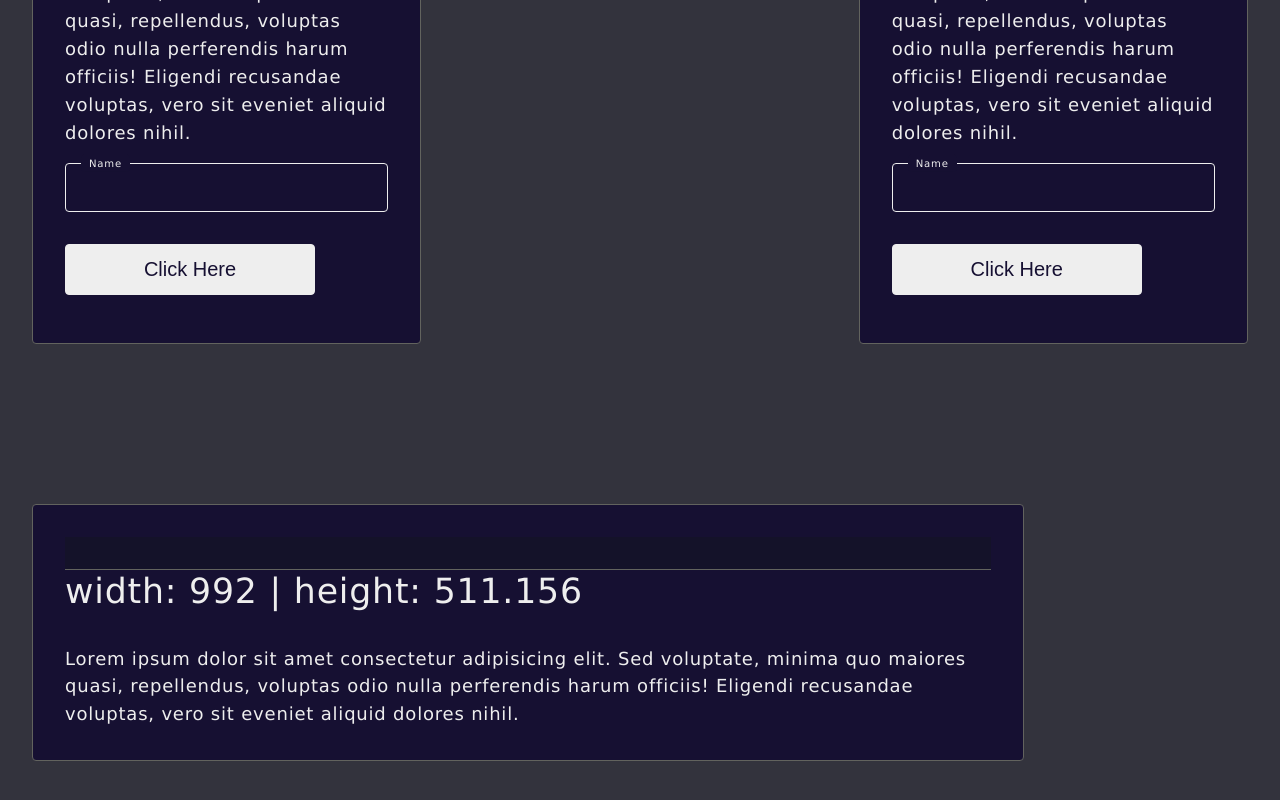
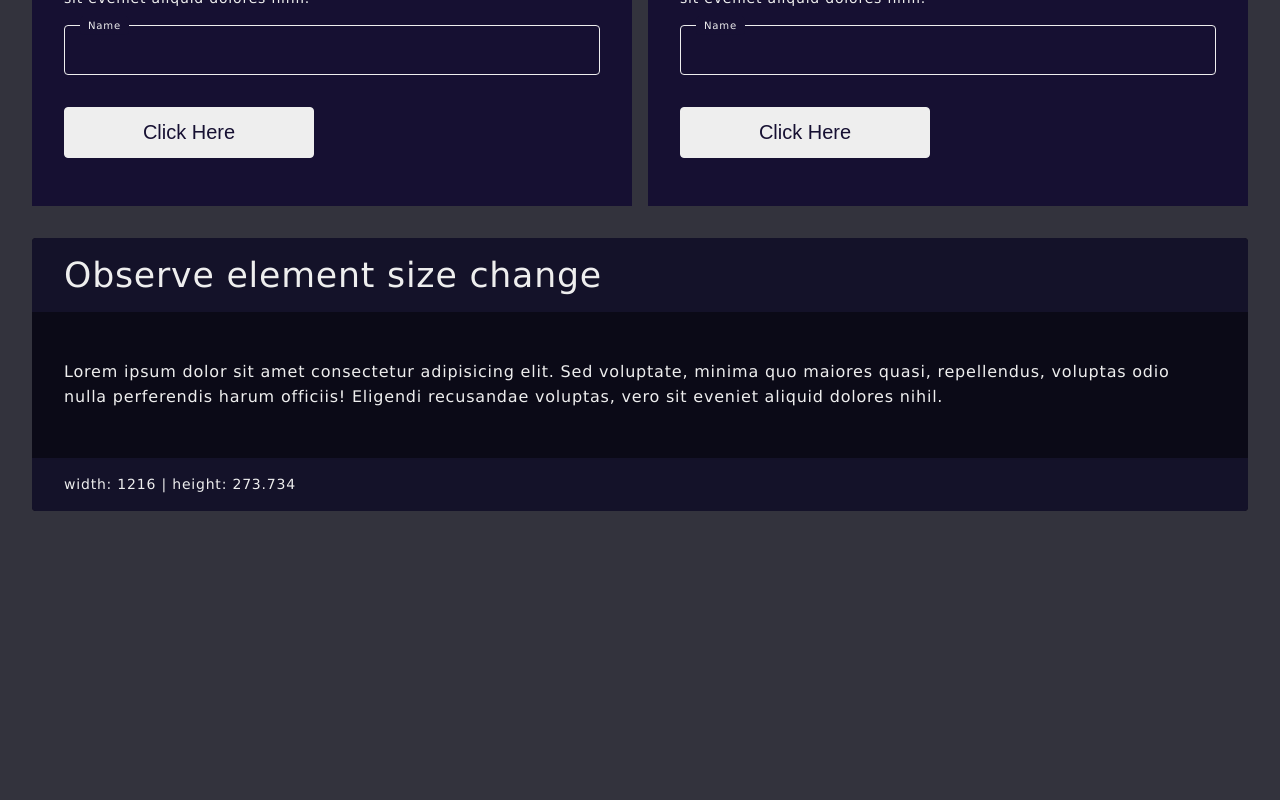
Before and after one commit to plake492/typescript_next, a Next.js app: page / in a window 1280 px wide. Shown: the part 312-1112 px from the top of the page. After the commit the page ends 983 px from the top, so only its background shows below. Built offline with nearby package versions, Linux system fonts and the light colour scheme.

Commit message:
Update home

```diff
--- a/components/ImageComponent.tsx
+++ b/components/ImageComponent.tsx
@@ -39,7 +39,6 @@ export const ImageComponent: React.FC<ImageComponent> = ({
   }, [width, height, isLandscape])
 
   return (
-    <div className="shader">
     <Image
       src={staticImg ? `/images/${src}` : src}
       width={calculatedWidth}
@@ -50,7 +49,5 @@ export const ImageComponent: React.FC<ImageComponent> = ({
       placeholder={imgBase64 ? 'blur' : 'empty'}
       blurDataURL={imgBase64 || ''}
     />
-      {shader && shader}
-    </div>
   )
 }
--- a/pages/index.tsx
+++ b/pages/index.tsx
@@ -1,14 +1,13 @@
 import { useState, useRef } from 'react'
 import Head from 'next/head'
-
 import { useResizeObserver } from '../hooks/useResizeObserver'
-import { conditionalClasses } from '../utils/helpers'
+import { Card } from '../components/Card'
 
 export default function Home() {
   const inputRef = useRef()
   const [input, setInput] = useState('')
 
-  const { width, height } = useResizeObserver(inputRef, ['padding', 'margin'])
+  const { width, height } = useResizeObserver(inputRef, ['padding'])
 
   return (
     <div className="container py-xxxl">
@@ -19,8 +18,8 @@ export default function Home() {
       </Head>
 
       <div className="d-flex flex-col flex-md-row justify-content-between flex-gap-md">
-        <div className="card bg-midnight p-xl flex-1">
-          <p className="small">
+        <div className="bg-midnight p-xl flex-1">
+          <p className="text-xs">
             Lorem ipsum dolor sit amet consectetur adipisicing elit. Sed
             voluptate, minima quo maiores quasi, repellendus, voluptas odio
             nulla perferendis harum officiis! Eligendi recusandae voluptas, vero
@@ -32,8 +31,8 @@ export default function Home() {
           </div>
           <button className="mt-xl btn  d-block">Click Here</button>
         </div>
-        <div className="card bg-midnight p-xl flex-1">
-          <p className="small">
+        <div className="bg-midnight p-xl flex-1">
+          <p className="text-xs">
             Lorem ipsum dolor sit amet consectetur adipisicing elit. Sed
             voluptate, minima quo maiores quasi, repellendus, voluptas odio
             nulla perferendis harum officiis! Eligendi recusandae voluptas, vero
@@ -51,7 +50,6 @@ export default function Home() {
         </div>
       </div>
       <div
-        className="card bg-midnight p-xl my-xxxl"
         ref={inputRef}
         style={
           {
@@ -59,18 +57,28 @@ export default function Home() {
             '--card-width': width + 'px'
           } as React.CSSProperties
         }
+        className="my-xl"
       >
-        <div className="card__header"></div>
-        <h5 className={conditionalClasses([true, 'blue', true])}>
-          width: {width} | height: {height}
-        </h5>
-
-        <p className="small pt-xl">
-          Lorem ipsum dolor sit amet consectetur adipisicing elit. Sed
-          voluptate, minima quo maiores quasi, repellendus, voluptas odio nulla
-          perferendis harum officiis! Eligendi recusandae voluptas, vero sit
-          eveniet aliquid dolores nihil.
-        </p>
+        <Card
+          block
+          noBorder
+          header={<h5>Observe element size change</h5>}
+          content={
+            <>
+              <p className="py-xl">
+                Lorem ipsum dolor sit amet consectetur adipisicing elit. Sed
+                voluptate, minima quo maiores quasi, repellendus, voluptas odio
+                nulla perferendis harum officiis! Eligendi recusandae voluptas,
+                vero sit eveniet aliquid dolores nihil.
+              </p>
+            </>
+          }
+          footer={
+            <p>
+              width: {width} | height: {height}
+            </p>
+          }
+        />
       </div>
     </div>
   )
```
Lines whose indentation alone changed are shown as unchanged.
